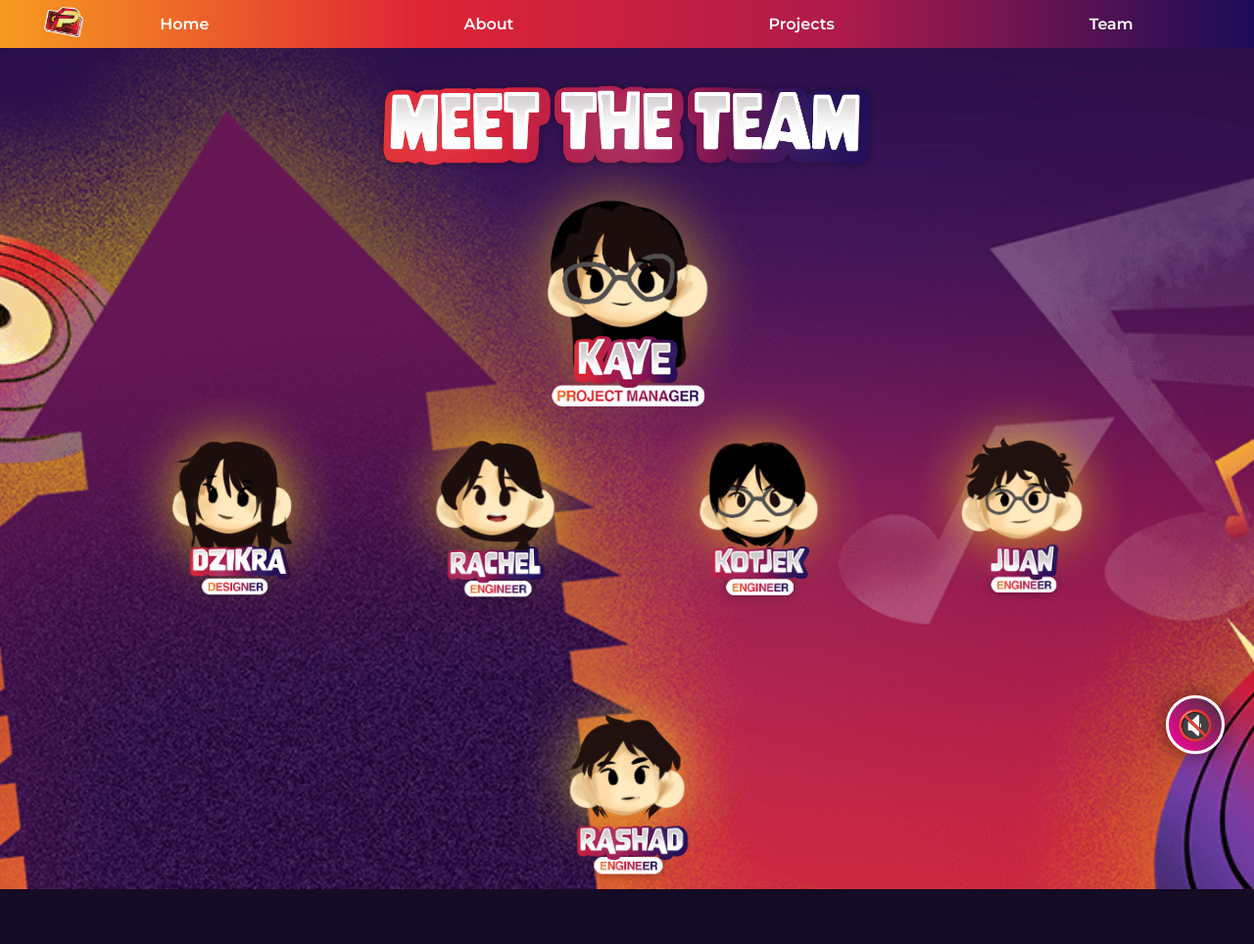
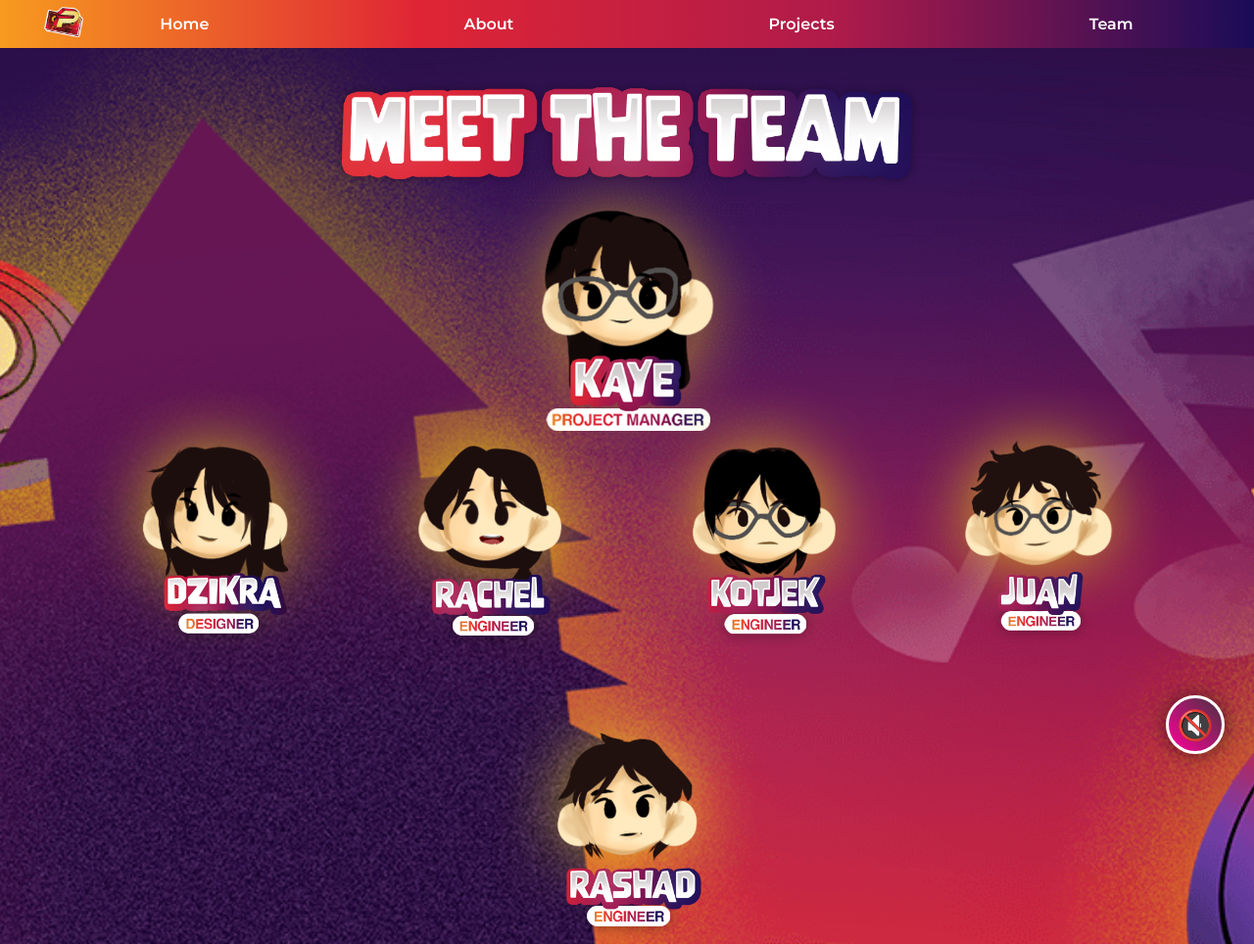
Before and after one commit to rashad021/website-prori, a plain HTML site: page team.html in a window 1280 px wide. Shown: the whole page at 98% size. Before the commit the page ends 908 px from the top, so only its background shows below. Drawn offline with Linux system fonts and the light colour scheme.

Commit message:
benerin tampilan lagi

```diff
--- a/style.css
+++ b/style.css
@@ -383,70 +383,81 @@ body.about-page {
 
 
 /* team */
-/* ============================= */
-/*      TEAM SECTION REMAKE      */
-/* ============================= */
-
 .team-section {
   background-image: url("TI/BG TEAM (CONVERTED).png");
   background-size: cover;
   background-position: center;
   background-repeat: no-repeat;
-
   width: 100%;
   min-height: 100vh;
-
   text-align: center;
   position: relative;
-
-  padding-top: 100px; /* biar ga nempel navbar */
 }
 
-/* Title */
+/* Judul besar */
 .title-team {
-  width: clamp(260px, 40vw, 600px);
+  width: 600px;
   margin: 0 auto;
+  margin-top: 60px;
   display: block;
-   margin-top: -20px;
-  margin-bottom: 20px;
+  margin-bottom: -40px;
 }
 
-/* Main Member */
+/* Main member */
 .avatar-main {
-  width: clamp(200px, 25vw, 280px);
+  width: 300px;
   display: block;
-  margin: -50px auto 0;
-  transition: transform 0.25s ease;
+  margin: 0 auto 20px;
+}
+
+/* ROW MEMBERS */
+.team-list {
+  margin-top: -100px;
+  display: flex;
+  justify-content: center;
+  gap: 0px;
+  flex-wrap: wrap;
+}
+
+/* Member kecil */
+.member img {
+  width: 280px;
+  display: flex;
+  margin-top: 20;
+}
+
+.team-section * {
+  position: relative;
+  z-index: 10;
+}
+
+.main-member a,
+.member a {
+  display: inline-block;
+  width: fit-content;
+}
+
+.team-section * {
+  position: relative;
+  z-index: 10;
+}
+
+/* Untuk member kecil */
+.member img {
+  transition: transform 0.2s ease;
   cursor: pointer;
 }
 
-/* Hover nonjol */
-.avatar-main:hover {
-  transform: scale(1.1);
-}
-
-/* Team Row */
-.team-list {
-  margin-top: -50px;
-  display: flex;
-  justify-content: center;
-  gap: clamp(10px, 3vw, 40px);
-  flex-wrap: wrap;
-}
-
-/* Member image */
-.member img {
-  width: clamp(150px, 18vw, 260px);
-  transition: transform 0.25s ease;
-  cursor: pointer;
-}
-
-/* Hover nonjol */
 .member img:hover {
   transform: scale(1.08);
 }
 
-/* Fix clickable area */
+/* Untuk karakter utama juga */
+.avatar-main {
+  transition: transform 0.2s ease;
+  cursor: pointer;
+}
+
 .main-member a,
 .member a {
   display: inline-flex;
@@ -454,10 +465,14 @@ body.about-page {
   align-items: center;
 }
 
-/* Ensures all content stays above background */
-.team-section * {
-  position: relative;
-  z-index: 10;
+.avatar-main:hover {
+  transform: scale(1.1);
+}
+
+/* Hilangkan jarak default dari gambar judul */
+.title-team {
+  margin-top: 0 !important;
+  padding-top: 80px;   /* kasih sedikit biar tidak terlalu nempel */
 }
 
 /* --- RESPONSIVE (HP) --- */
```
